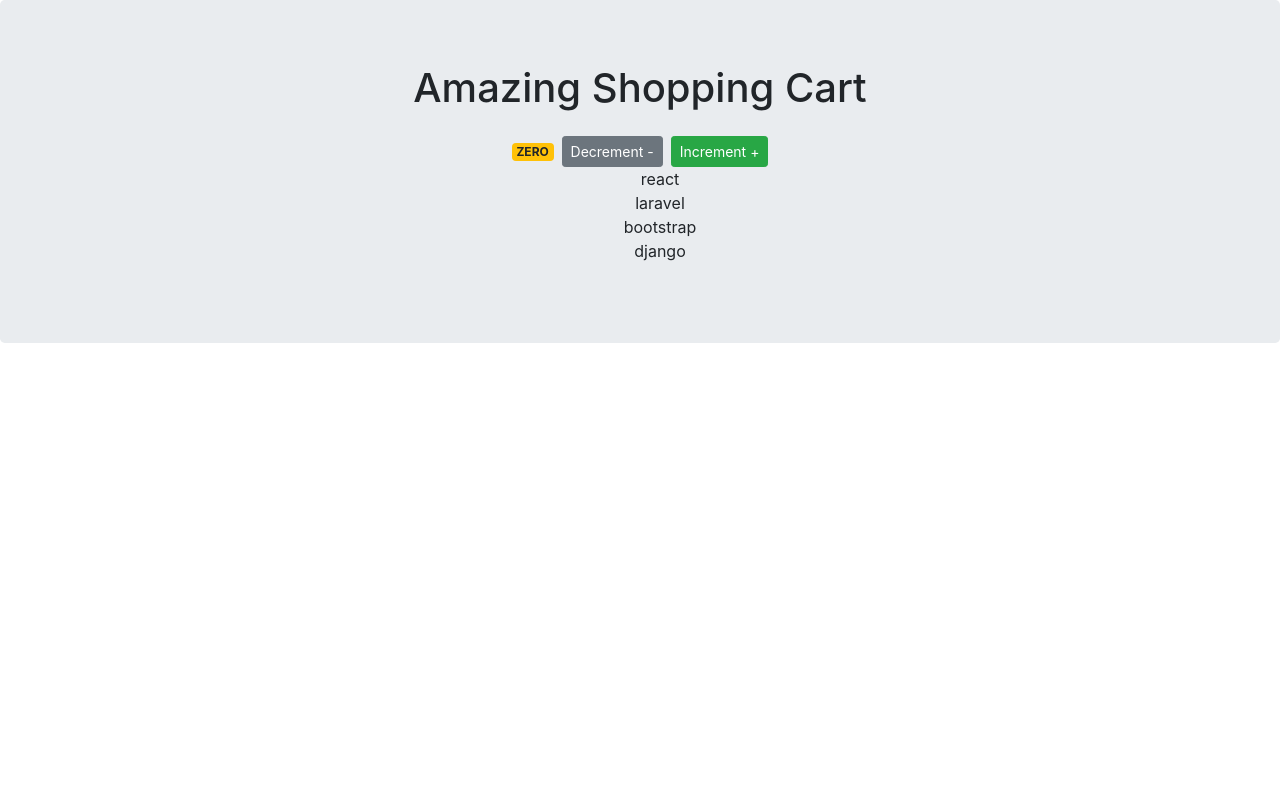
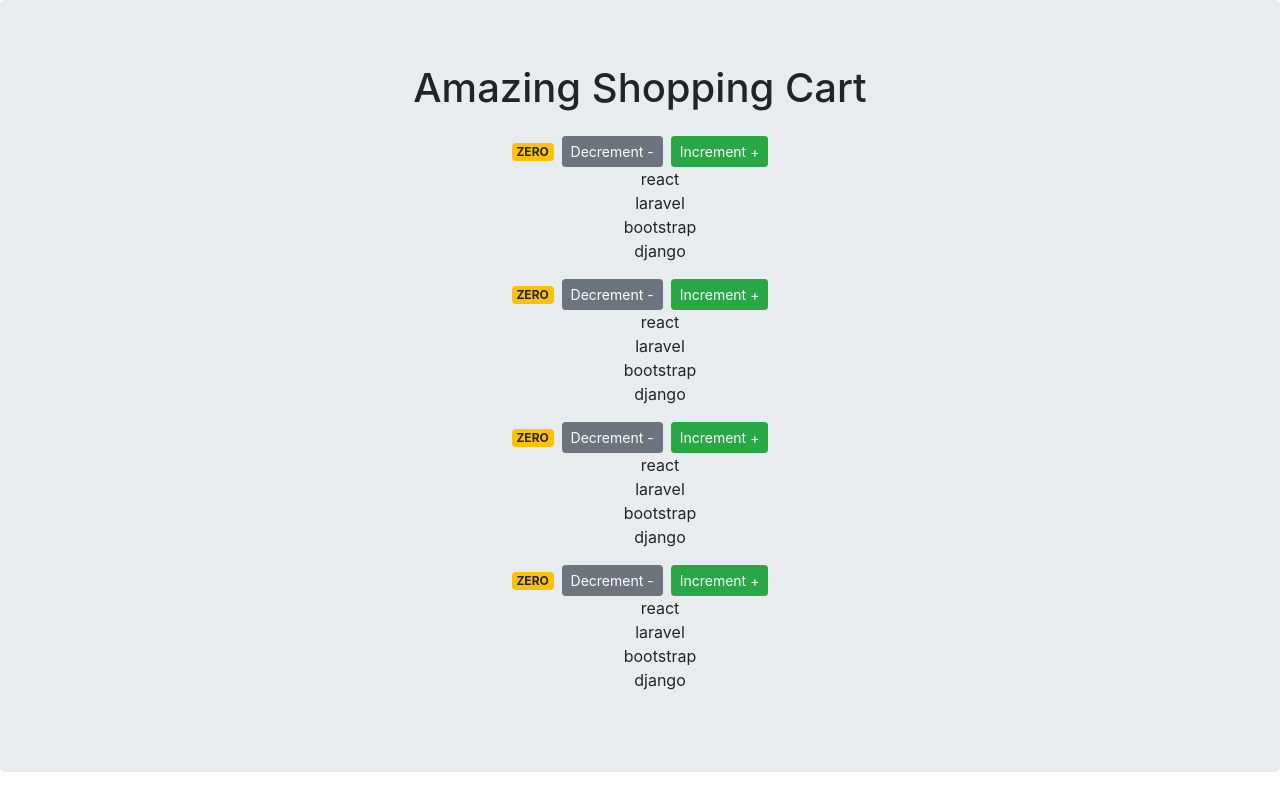
Before and after one commit to tiagoskaterock/react-shopping-cart-page, a React (Create React App) app: page / in a window 1280 px wide. Built offline with nearby package versions, Linux system fonts and the light colour scheme.

Commit message:
Passing data to compoenets at 1:21:19 on https://www.youtube.com/watch?v=Ke90Tje7VS0

```diff
--- a/src/App.jsx
+++ b/src/App.jsx
@@ -1,10 +1,11 @@
 import Counter from './components/Counter'
+import Counters from './components/Counters'
 
 function App() {
   return (
     <div className="jumbotron">
       <h1 className="text-center mb-4">Amazing Shopping Cart</h1>
-      <Counter />
+      <Counters />
     </div>
   );
 }
--- /dev/null
+++ b/src/components/Counters.jsx
@@ -0,0 +1,22 @@
+import React, { useState, useEffect } from 'react';
+import Counter from "./Counter";
+
+function Counters() {
+
+	const counters = [
+		{ id:1, value: 0 },
+		{ id:2, value: 0 },
+		{ id:3, value: 0 },
+		{ id:4, value: 0 }
+	]
+
+	return (
+		<div className="text-center">
+			{
+				counters.map(c=> <Counter key={c.id} />)
+			}
+		</div>
+	)
+}
+
+export default Counters
```
